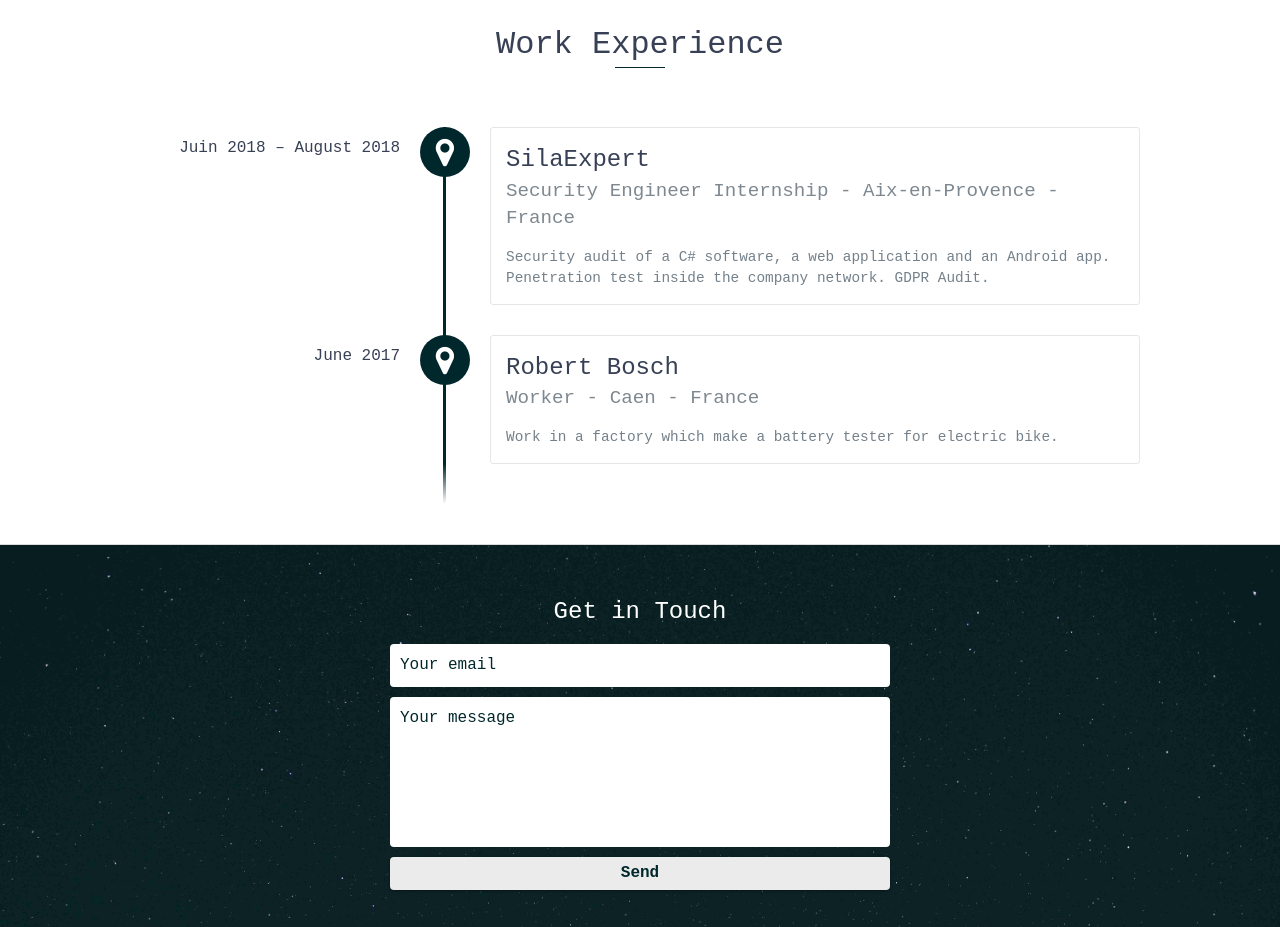
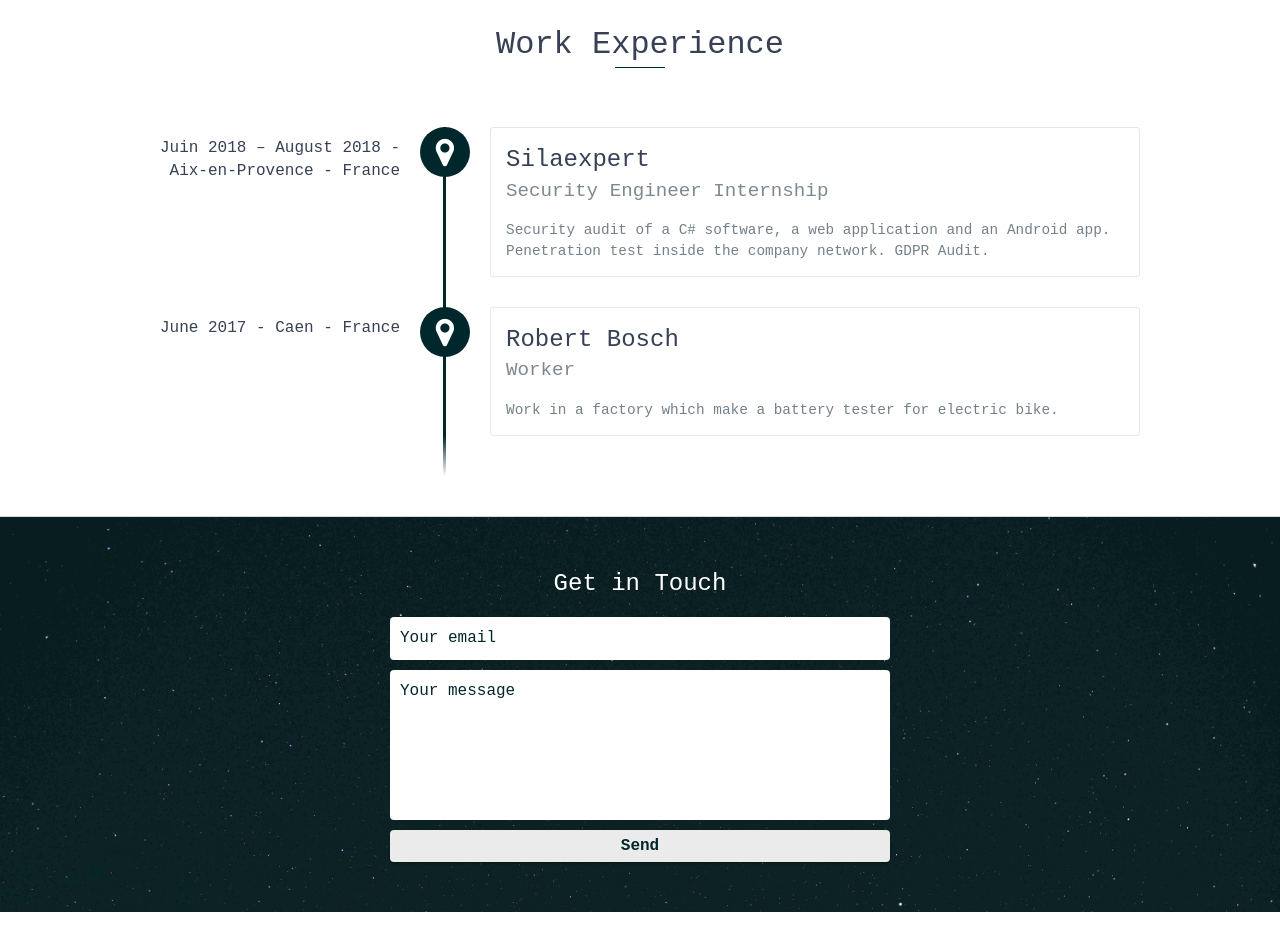
Before and after one commit to Adriy1/portfolio, a website: page index.html in a window 1280 px wide. Shown: the part 3100-4027 px from the top of the page. Drawn offline with nearby package versions, Linux system fonts and the light colour scheme.

Commit message:
fix location

```diff
--- a/index.html
+++ b/index.html
@@ -218,17 +218,18 @@
   <div id="experience" class="background">
     <h2 class="heading">Work Experience</h2>
     <div id="experience-timeline">
-      <div data-date="Juin 2018 – August 2018">
-        <h3>SilaExpert</h3>
-        <h4>Security Engineer Internship - Aix-en-Provence - France</h4>
+      <div data-date="Juin 2018 – August 2018 -
+       Aix-en-Provence - France">
+        <h3>Silaexpert</h3>
+        <h4>Security Engineer Internship</h4>
         <p>
           Security audit of a C# software, a web application and an Android app. Penetration test inside the company network. GDPR Audit.
         </p>
       </div>
 
-      <div data-date="June 2017">
+      <div data-date="June 2017 - Caen - France">
         <h3>Robert Bosch</h3>
-        <h4>Worker - Caen - France</h4>
+        <h4>Worker</h4>
         <p>
           Work in a factory which make a battery tester for electric bike.
         </p>
```
